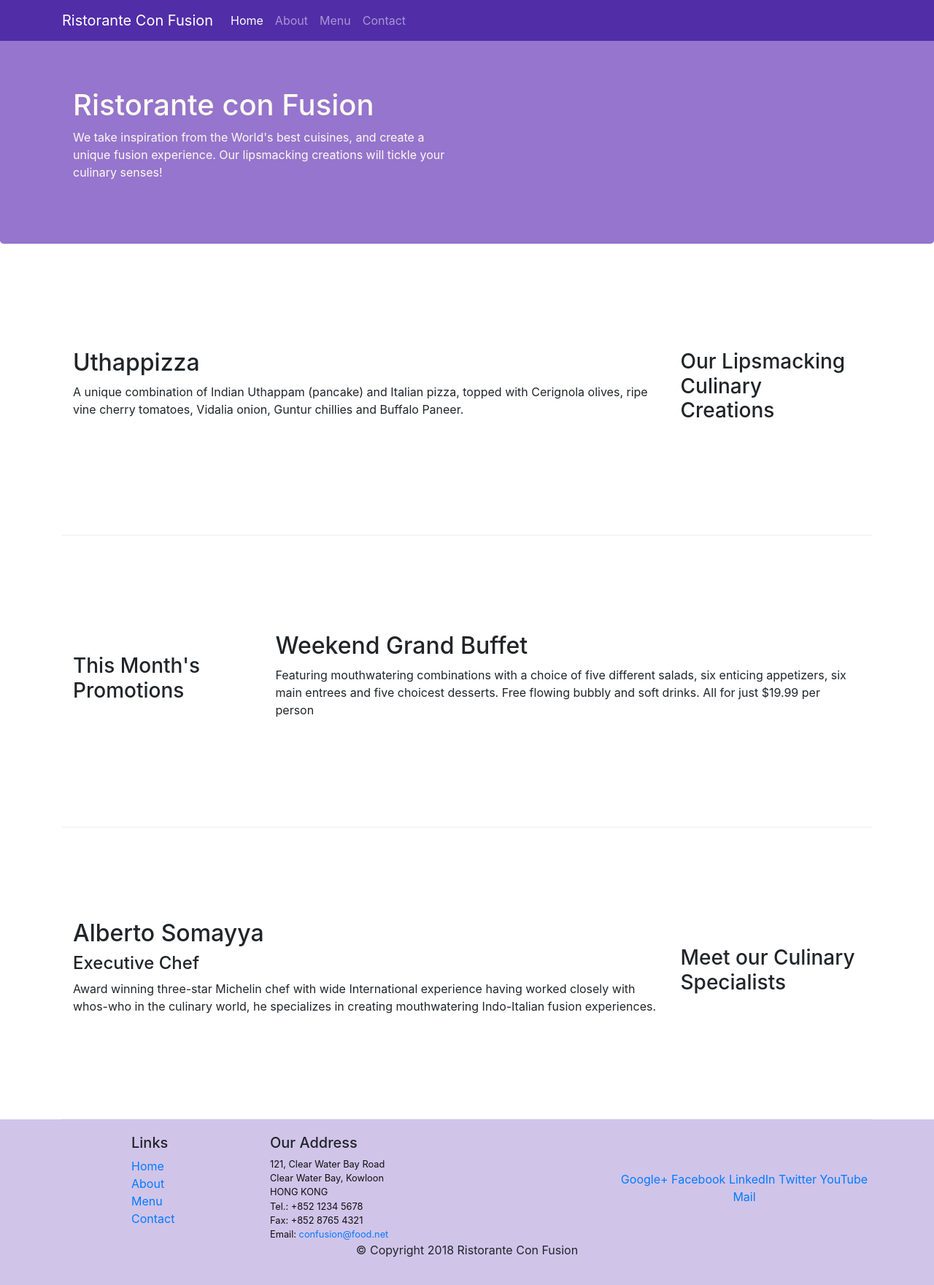
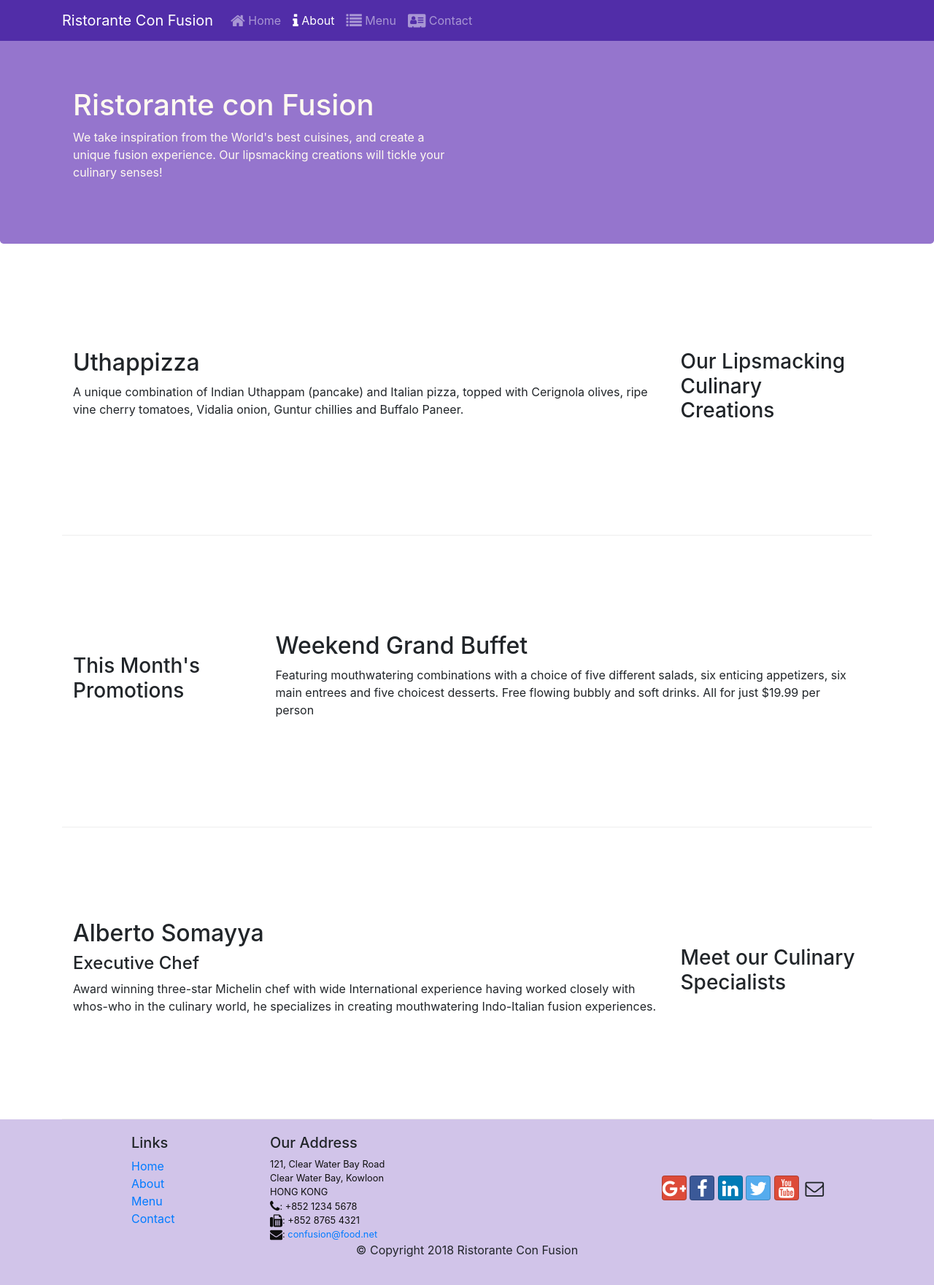
Before and after one commit to Sange3/bootstrap-, a website: page index.html in a window 1280 px wide. Shown: the whole page at 73% size. Drawn offline with nearby package versions, Linux system fonts and the light colour scheme.

Commit message:
Icon Fonts

```diff
--- a/index.html
+++ b/index.html
@@ -10,6 +10,8 @@
     <!-- Bootstrap CSS -->
     <link rel="stylesheet" href="node_modules/bootstrap/dist/css/bootstrap.min.css">
     <link href="css/styles.css" rel="stylesheet">
+    <link rel="stylesheet" href="node_modules/font-awesome/css/font-awesome.min.css">
+    <link rel="stylesheet" href="node_modules/bootstrap-social/bootstrap-social.css">
     <title>Ristorante Con Fusion</title>
 </head>
 
@@ -22,10 +24,10 @@
                    <a class="navbar-brand" href="#">Ristorante Con Fusion</a>
                    <div class="collapse navbar-collapse" id="Navbar">
                         <ul class="navbar-nav mr-auto">
-                            <li class="nav-item active"><a class="nav-link" href="#">Home</a></li>
-                            <li class="nav-item"><a class="nav-link" href="./aboutus.html">About</a></li>
-                            <li class="nav-item"><a class="nav-link" href="#">Menu</a></li>
-                            <li class="nav-item"><a class="nav-link" href="#">Contact</a></li>
+                                <li class="nav-item"><a class="nav-link" href="./index.html"><span class="fa fa-home fa-lg"></span> Home</a></li>
+                                <li class="nav-item active"><a class="nav-link" href="./aboutus.html"><span class="fa fa-info fa-lg"></span> About</a></li>
+                                <li class="nav-item"><a class="nav-link" href="#"><span class="fa fa-list fa-lg"></span> Menu</a></li>
+                                <li class="nav-item"><a class="nav-link" href="#"><span class="fa fa-address-card fa-lg"></span> Contact</a></li>
                         </ul>
                    </div>
 
@@ -84,8 +86,8 @@
                 <div class="col-4 offset-1 col-sm-2">
                     <h5>Links</h5>
                     <ul class="list-unstyled">
-                        <li><a href="#">Home</a></li>
-                        <li><a href="#">About</a></li>
+                        <li><a href="./index.html">Home</a></li>
+                        <li><a href="./aboutus.html">About</a></li>
                         <li><a href="#">Menu</a></li>
                         <li><a href="#">Contact</a></li>
                     </ul>
@@ -96,19 +98,21 @@
 		              121, Clear Water Bay Road<br>
 		              Clear Water Bay, Kowloon<br>
 		              HONG KONG<br>
-		              Tel.: +852 1234 5678<br>
-		              Fax: +852 8765 4321<br>
-		              Email: <a href="mailto:confusion@food.net">confusion@food.net</a>
+                      <i class="fa fa-phone fa-lg"></i>: +852 1234 5678<br>
+                      <i class="fa fa-fax fa-lg"></i>: +852 8765 4321<br>
+                      <i class="fa fa-envelope fa-lg"></i>:
+                      <a href="mailto:confusion@food.net"> confusion@food.net</a>
 		           </address>
                 </div>
                 <div class="col-12 col-sm-4 align-self-center">
                     <div class="text-center">
-                        <a href="http://google.com/+">Google+</a>
-                        <a href="http://www.facebook.com/profile.php?id=">Facebook</a>
-                        <a href="http://www.linkedin.com/in/">LinkedIn</a>
-                        <a href="http://twitter.com/">Twitter</a>
-                        <a href="http://youtube.com/">YouTube</a>
-                        <a href="mailto:">Mail</a>
+                        <a class="btn btn-social-icon btn-google" href="http://google.com/+"><i class="fa fa-google-plus"></i></a>
+                        <a class="btn btn-social-icon btn-facebook" href="http://www.facebook.com/profile.php?id="><i class="fa fa-facebook"></i></a>
+                        <a class="btn btn-social-icon btn-linkedin" href="http://www.linkedin.com/in/"><i class="fa fa-linkedin"></i></a>
+                        <a class="btn btn-social-icon btn-twitter" href="http://twitter.com/"><i class="fa fa-twitter"></i></a>
+                        <a class="btn btn-social-icon btn-google" href="http://youtube.com/"><i class="fa fa-youtube"></i></a>
+                        <a class="btn btn-social-icon" href="mailto:"><i class="fa fa-envelope-o"></i></a>
+                    </div>
                     </div>
                 </div>
            </div>
--- a/package.json
+++ b/package.json
@@ -15,6 +15,8 @@
   },
   "dependencies": {
     "bootstrap": "^4.4.1",
+    "bootstrap-social": "^5.1.1",
+    "font-awesome": "^4.7.0",
     "jquery": "^3.4.1",
     "popper.js": "^1.16.1"
   }
```
Also changed, not shown: aboutus.html (+19 -15 lines), 1 other file.
